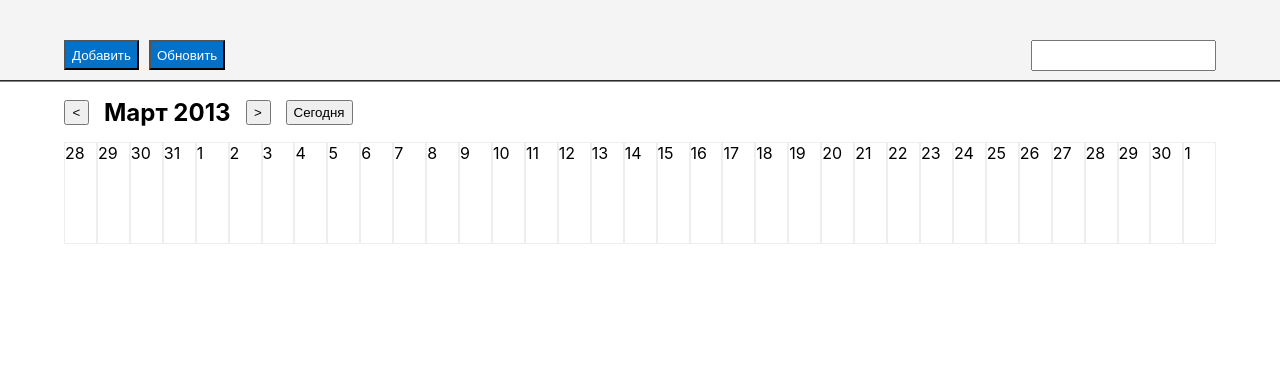
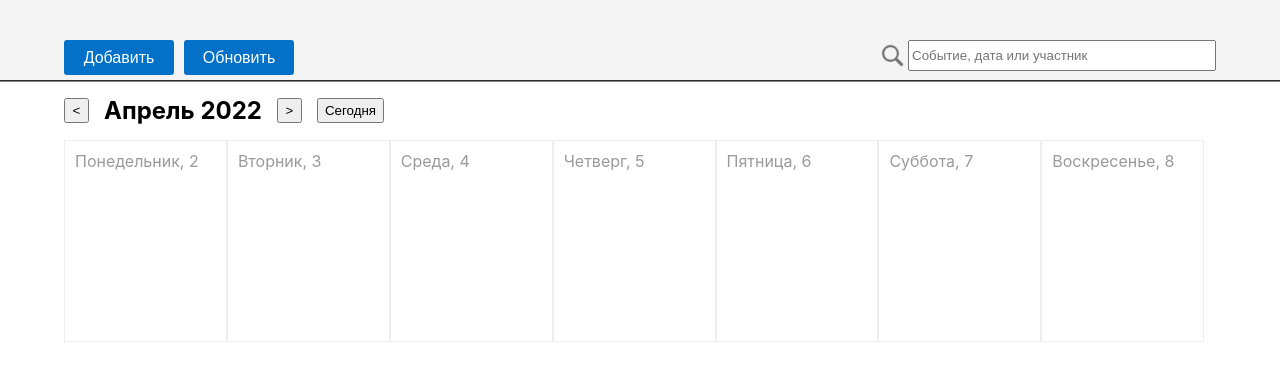
Before and after one commit to anton-seniuta/reactcalendar, a React (Create React App) app: page / in a window 1280 px wide. Shown: the top 380 px of the page. Built offline with nearby package versions, Linux system fonts and the light colour scheme.

Commit message:
init: start

```diff
--- a/src/сomponents/Body.css
+++ b/src/сomponents/Body.css
@@ -6,7 +6,7 @@
 .menu{
     display: flex;
     flex-direction: row;
-    height: 60px;
+    height: 8%;
 }
 .menu-button{
     margin: auto 15px auto 0;
@@ -24,7 +24,3 @@
 .month-text{
     margin: auto 15px auto 0;
 }
-.calendar{
-    display: flex;
-
-}
--- a/src/сomponents/Body.js
+++ b/src/сomponents/Body.js
@@ -2,17 +2,76 @@ import "./Body.css";
 import Calendar from "./Calendar";
 
 function Body() {
+
+  let exactDate = new Date();
+
+  let date = {
+    year: exactDate.getFullYear(),
+    month: exactDate.getMonth(),
+  };
+  let firstCalendarDate = createFirstCalendarDate(date.year, date.month);
+
   return (
     <div className="body">
       <div className="menu">
-        <button className="previous-button menu-button">&lt;</button>
-        <h2 className="month-text">Март 2013</h2>
+        <button className="previous-button menu-button" onClick={()=> previousButtonClick(exactDate)}>&lt;</button>
+        <h2 className="month-text">{textOutput(date.month, date.year)}</h2>
         <button className="next-button menu-button">&gt;</button>
         <button className="today-button menu-button"> Сегодня </button>
       </div>
-      <Calendar></Calendar>
+      <Calendar firstDay={firstCalendarDate}></Calendar>
     </div>
   );
 }
 
 export default Body;
+
+function createFirstCalendarDate(year, month) {
+  let result = new Date(year, month);
+  if (result.getDay() === 0) {
+    result.setDate(result.getDate() - 7 + 1);
+  } else {
+    result.setDate(result.getDate() - result.getDay() + 1);
+  }
+
+  return result;
+}
+
+function textOutput(month, year){
+  let output ="";
+  switch(month.toString()){
+    case '0': output += "Январь";
+    break;
+    case '1': output += "Февраль";
+    break;
+    case '2': output += "Март";
+    break;
+    case '3': output += "Апрель";
+    break;
+    case '4': output += "Май";
+    break;
+    case '5': output += "Июнь";
+    break;
+    case '6': output += "Июль";
+    break;
+    case '7': output += "Август";
+    break;
+    case '8': output += "Сентябрь";
+    break;
+    case '9': output += "Октябрь";
+    break;
+    case '10': output += "Ноябрь"; ;
+    break;
+    case '11': output += "Декабрь"; ;
+    break;
+    default: console.log("something is wrong in switch");
+    break;
+  }
+  return output + ' ' + year;
+}
+
+function previousButtonClick(date){
+  console.log(date);
+  date.setMonth(date.getMonth() - 1);
+  console.log(date);
+}
--- a/src/сomponents/Calendar.css
+++ b/src/сomponents/Calendar.css
@@ -1,12 +1,7 @@
 .calendar {
-  /* display: flex; */
-  /* flex-direction: column; */
-  height: 100%;
+  display: flex;
+  flex-direction: row;
+  flex-wrap: wrap;
+  height: auto;
   width: 100%;
 }
-  .week {
-      height: 100%;
-      width: 100%;
-    /* display: flex; */
-    /* flex-direction: row; */
-  }
--- a/src/сomponents/Calendar.js
+++ b/src/сomponents/Calendar.js
@@ -1,39 +1,36 @@
 import "./Calendar.css";
 import Day from "./Day";
 
-function Calendar() {
-  let year = 2022;
-  let month = 3;
-  let firstCalendarDate = createFirstCalendarDate(year, month);
+
+function Calendar(props) {
+  let month = props.firstDay.getMonth();
   let calendarDays = [];
 
   for (;;) {
     for (let i = 0; i < 7; i++) {
-      calendarDays.push(firstCalendarDate.getDate());
-      firstCalendarDate.setDate(firstCalendarDate.getDate() + 1);
+      calendarDays.push(props.firstDay.getDate() + "");
+      props.firstDay.setDate(props.firstDay.getDate() + 1);
     }
-    if (firstCalendarDate.getMonth() !== month) break;
+    if (props.firstDay.getMonth() !== month + 1) break;
   }
 
-  console.log(calendarDays);
+  calendarDays[0] = 'Понедельник, ' + calendarDays[0];
+  calendarDays[1] = 'Вторник, ' + calendarDays[1];
+  calendarDays[2] = 'Среда, ' + calendarDays[2];
+  calendarDays[3] = 'Четверг,  ' + calendarDays[3];
+  calendarDays[4] = 'Пятница, ' + calendarDays[4];
+  calendarDays[5] = 'Суббота, ' + calendarDays[5];
+  calendarDays[6] = 'Воскресенье, ' + calendarDays[6];
+
+  console.log(calendarDays)
+
   return (
     <div className="calendar">
-      {calendarDays.map((day) => (
-        <Day day={day}>{}</Day>              //нету key
+      {calendarDays.map((text, index) => (
+          <Day key={index} day={text}>{}</Day>
       ))}
     </div>
   );
 }
 
-function createFirstCalendarDate(year, month) {
-  let result = new Date(year, month);
-  result.setDate(result.getDate() - result.getDate() + 1);
-  if (result.getDay === 0) {
-    result.setDate(result.getDate() - 7 + 1);
-  } else {
-    result.setDate(result.getDate() - result.getDay() + 1);
-  }
-  return result;
-}
-
 export default Calendar;
--- a/src/сomponents/Day.css
+++ b/src/сomponents/Day.css
@@ -1,5 +1,7 @@
 .day {
-    width: 14%;
-    height: 100px;
+    width: calc(14.4% - 25px);
+    height: 180px;
     border:  solid 1px #EEEEEE  ;
+    padding: 10px;
+    color: #9A9A9A;
   }
--- a/src/сomponents/Header.css
+++ b/src/сomponents/Header.css
@@ -1,39 +1,45 @@
-.header{
-    background-color: #F4F4F4;
+.header {
+  background-color: #f4f4f4;
   width: 100%;
   height: 10%;
   border-bottom: 2px groove grey;
 }
 
-.button{
-    /* width: ; */
+.button {
+  font-size: medium;
   padding: 10px, 10px;
   color: white;
-    background-color: #0271C7;
+  background-color: #0271c7;
   left: 10px;
-    height: 30px;
+  height: 35px;
+  width: 110px;
   margin-right: 10px;
+  border: none;
+  border-radius: 3px;
 }
 
-.search{
+.search {
+    display: flex;
   position: absolute;
   right: 0;
-    /* float: right; */
 }
 
-.menu-input{
+.menu-input {
+    display: block;
+
   height: 25px;
+  width: 300px;
 }
 
-.wrapper{
+.wrapper {
   position: relative;
   display: flex;
   top: 50%;
   margin: 0 5%;
-
 }
 
-.menu-img{
+.menu-img {
   width: 25px;
   height: 25px;
+  margin: 3px;
 }
--- a/src/сomponents/Header.js
+++ b/src/сomponents/Header.js
@@ -1,6 +1,6 @@
 import "./Header.css";
 
-// import glass from "./glass.png";
+import lens from "./lens.png";
 
 function Header() {
   // const button = "button";
@@ -11,8 +11,11 @@ function Header() {
         <button className={"add button"}>Добавить</button>
         <button className={"reload button"}>Обновить</button>
         <div className="search">
-          {/* <img className="menu-img" src={glass} alt="img"></img>  IMAGE CAUSE ERRORS */}
-          <input className="menu-input"></input>
+          <img className="menu-img" src={lens} alt="img"></img>
+          <input
+            className="menu-input"
+            placeholder="Событие, дата или участник"
+          ></input>
         </div>
       </div>
     </div>
```
Also changed, not shown: src/сomponents/Day.js (+1 -11 lines), src/сomponents/glass.png (deleted), src/сomponents/lens.png (added). Lines whose indentation alone changed are shown as unchanged.
